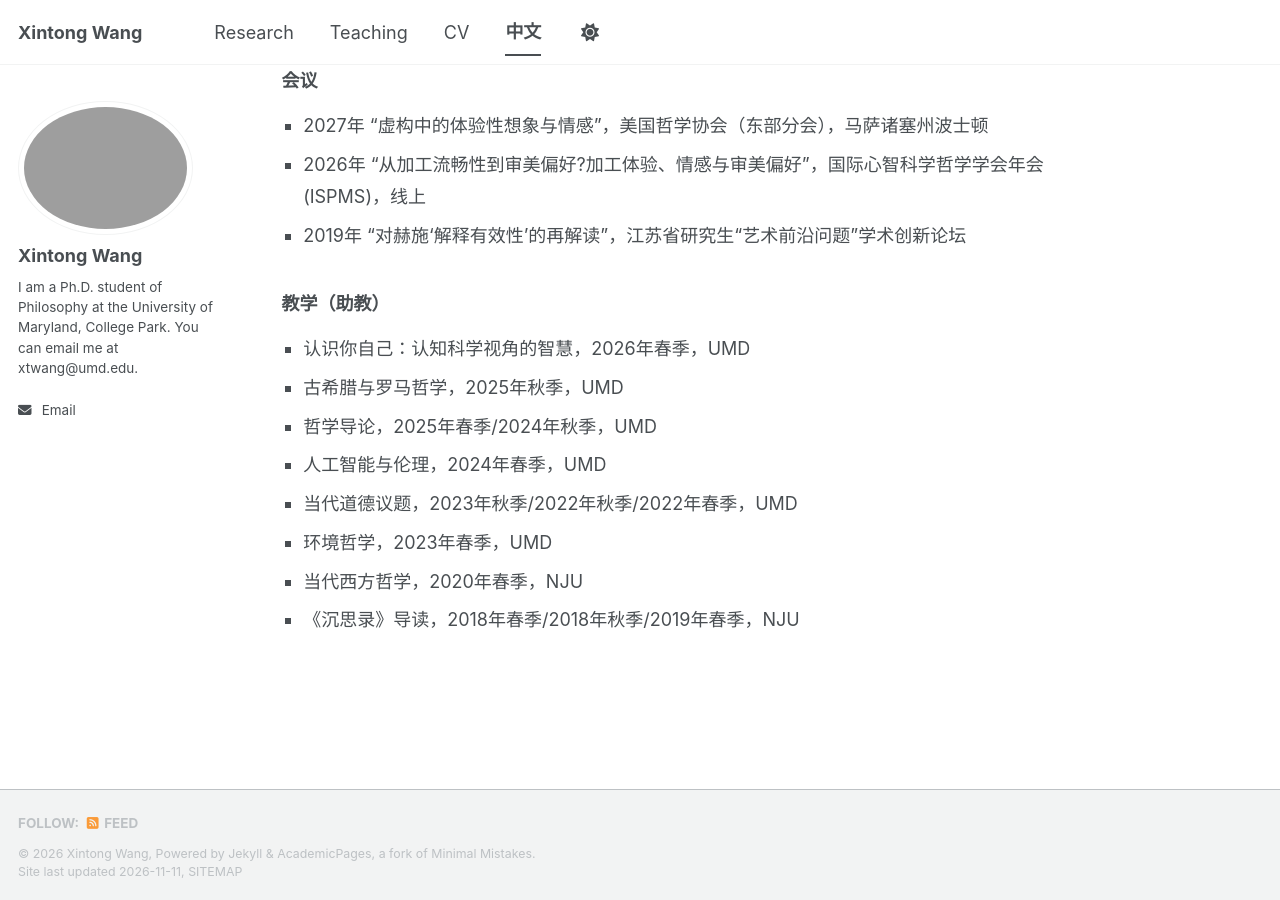
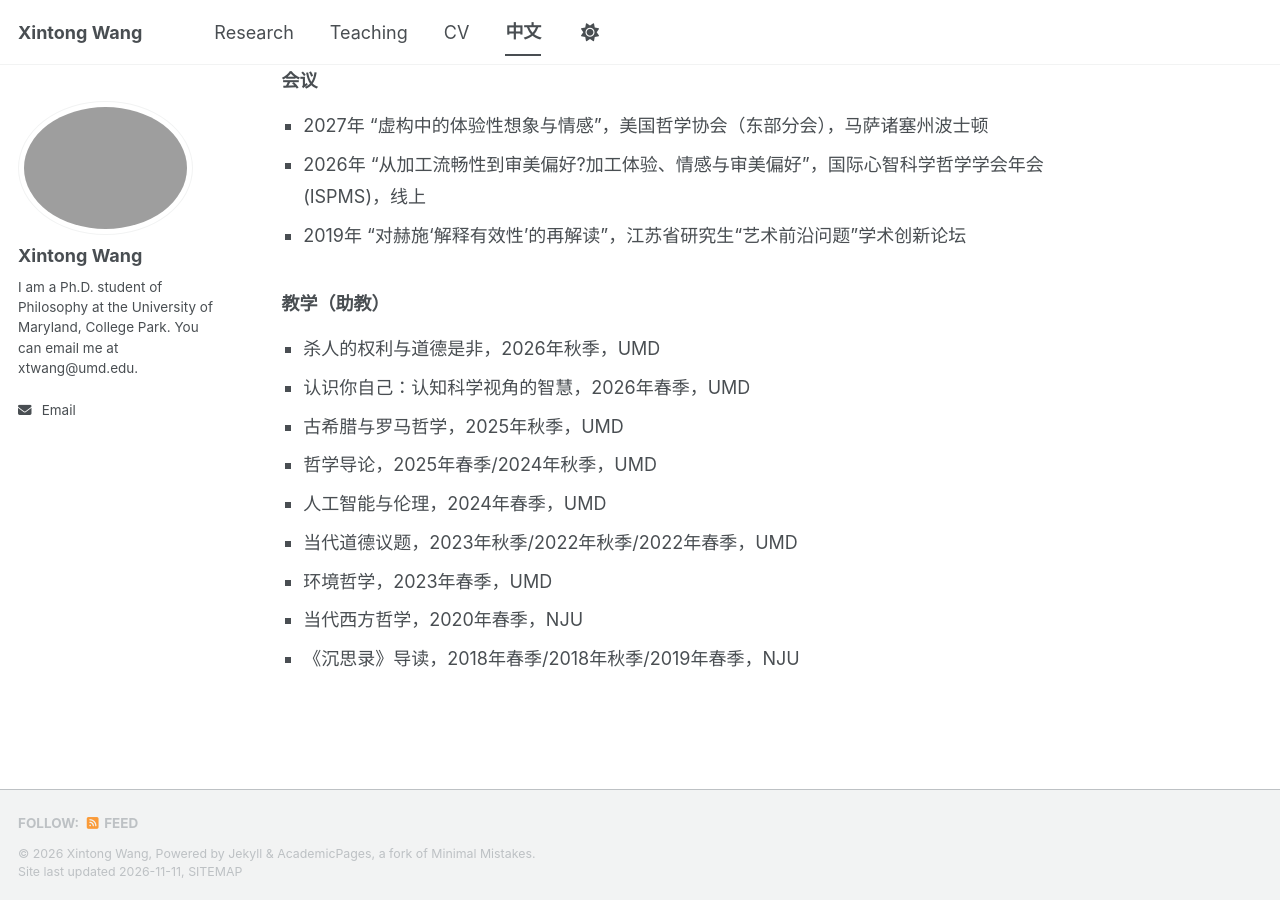
Before and after one commit to wang-xintong/wang-xintong.github.io, a Jekyll site: the page built from _pages/chinese.md, in a window 1280 px wide and 900 px high, scrolled down 589 px. Built offline with Jekyll 4.4.1, drawn with Linux system fonts in a browser that asks for light colours; a script bundle is joined from its source files by our own code; library files that are not in the unit come from our copies.

Commit message:
Update chinese.md

```diff
--- a/_pages/chinese.md
+++ b/_pages/chinese.md
@@ -84,6 +84,7 @@ share: false
     <div class="chinese-section-title">教学（助教）</div>
 
     <ul class="chinese-list">
+      <li>杀人的权利与道德是非，2026年秋季，UMD</li>
       <li>认识你自己：认知科学视角的智慧，2026年春季，UMD</li>
       <li>古希腊与罗马哲学，2025年秋季，UMD</li>
       <li>哲学导论，2025年春季/2024年秋季，UMD</li>
```
